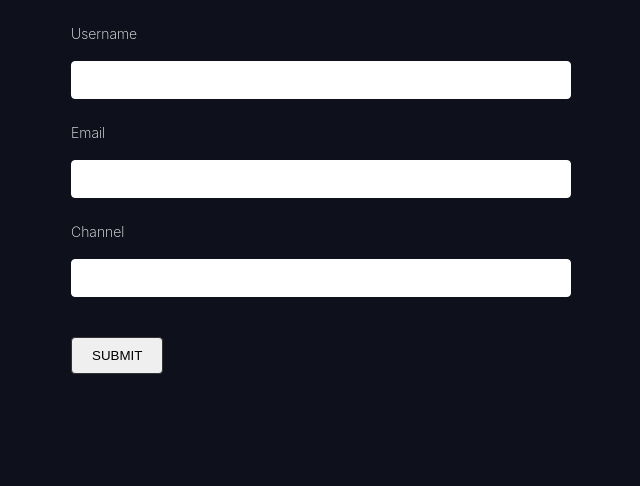
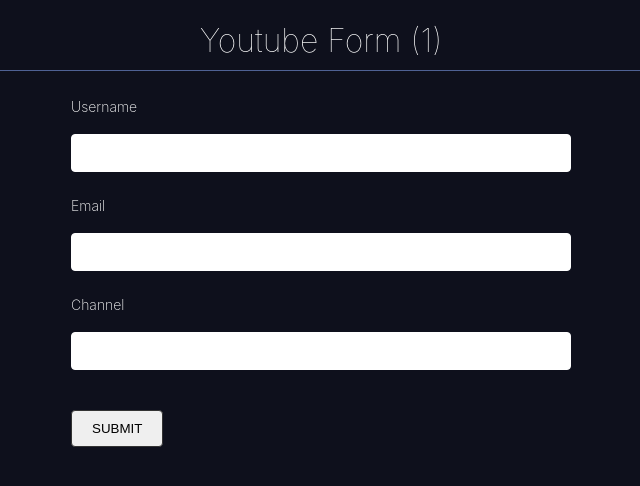
Before and after one commit to travisburns/reactForms, a React (Vite) app in the folder reactForms/: page / in a window 1280 px wide. Shown: the top 486 px of the page, without its empty margins (319-959 px from the left). Built offline with nearby package versions, Linux system fonts and the light colour scheme.

Commit message:
Practiced and learned Form State and Rerenders

```diff
--- a/reactForms/src/components/YoutubeForm.tsx
+++ b/reactForms/src/components/YoutubeForm.tsx
@@ -2,7 +2,7 @@
 import { useForm } from 'react-hook-form'
 import {DevTool} from '@hookform/devtools'
 
-
+let renderCount = 0
 
 
 
@@ -13,10 +13,11 @@
     const form = useForm();
     const {register, control } = form
 
-
+  renderCount++
 
   return (
     <div>
+      <h1>Youtube Form ({renderCount/2})</h1>
       <form>
         <label htmlFor='username'>Username</label>
         <input type='text'
```
